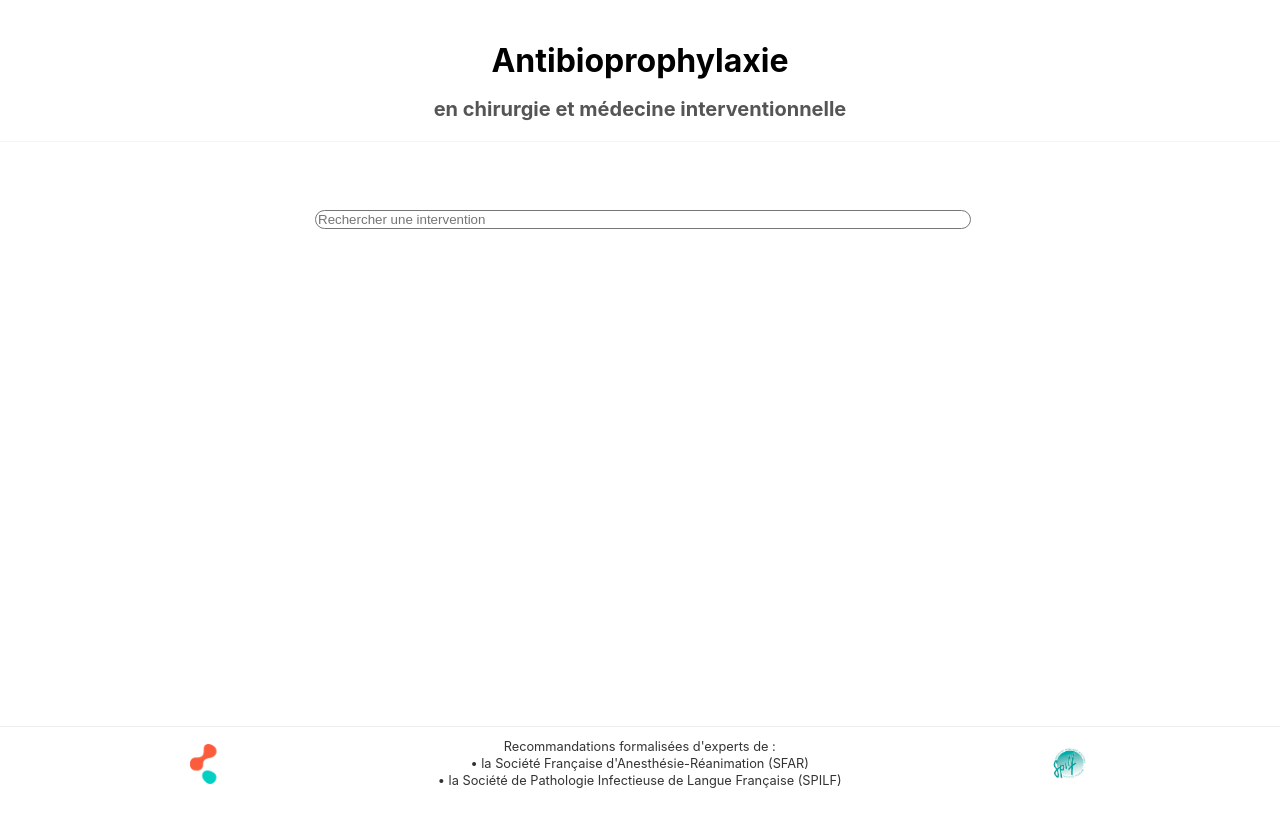
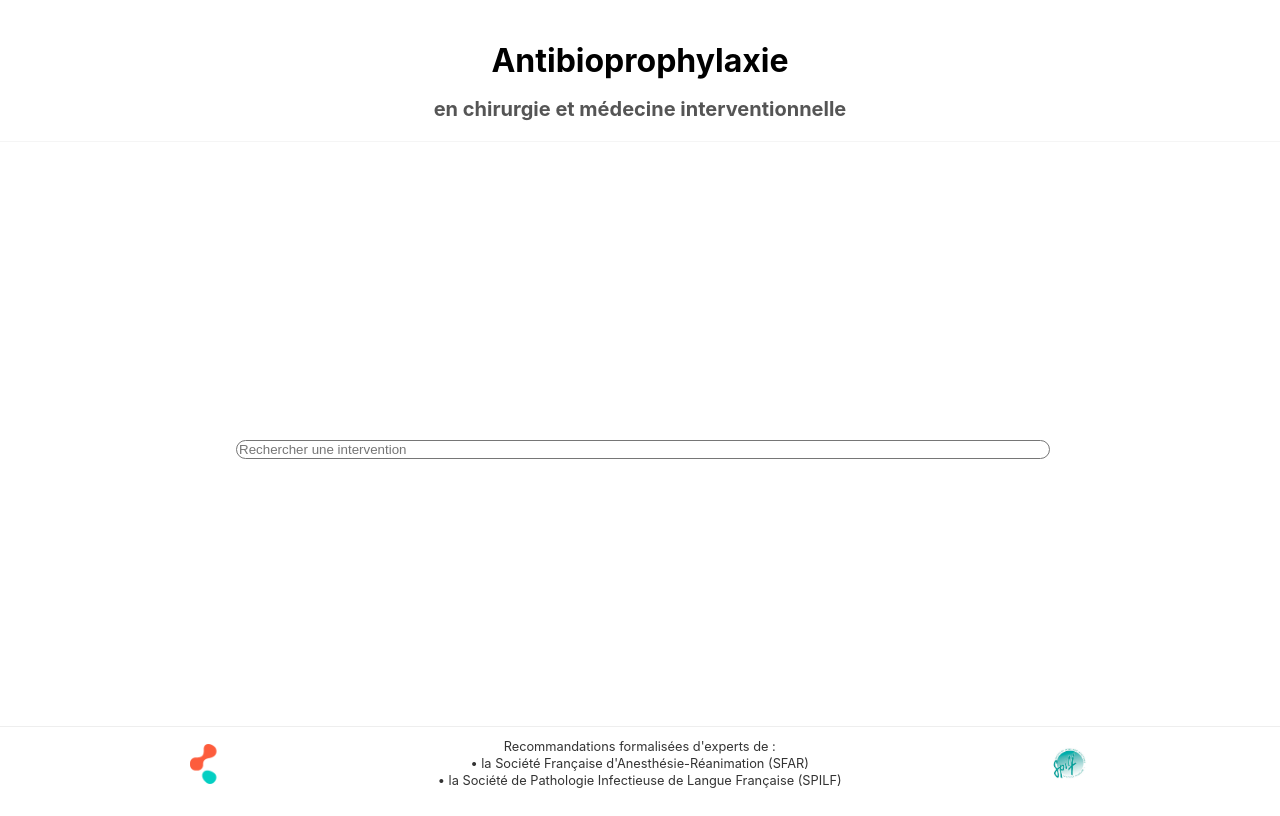
Before and after one commit to tomboulier/recos-antibioprophylaxie-SFAR, a Vue app in the folder frontend/: page / in a window 1280 px wide. Built offline with nearby package versions, Linux system fonts and the light colour scheme.

Commit message:
style: amélioration de la barre de recherche (centrage vertical, largeur 2/3 de l'écran, bords plus arrondis)

```diff
--- a/frontend/src/App.vue
+++ b/frontend/src/App.vue
@@ -83,10 +83,10 @@ const handleSearch = (query) => {
     <!-- Espace pour compenser le header fixe -->
     <div style="height: 120px;"></div>
 
-    <!-- Zone principale pour la recherche et les résultats -->
-    <div style="flex: 1; display: flex; flex-direction: column; align-items: center; padding: 20px;">
-      <!-- Barre de recherche centrée avec plus d'espace -->
-      <div style="width: 100%; max-width: 650px; margin: 60px auto; display: flex; justify-content: center; align-items: center;">
+    <!-- Zone principale pour la recherche et les résultats avec centrage vertical -->
+    <div style="flex: 1; display: flex; flex-direction: column; justify-content: center; align-items: center; padding: 20px;">
+      <!-- Barre de recherche centrée avec plus d'espace (2/3 de l'écran) -->
+      <div style="width: 100%; max-width: 66%; margin: 0 auto; display: flex; justify-content: center; align-items: center;">
         <SearchBar @search="handleSearch" />
       </div>
 
--- a/frontend/src/components/SearchBar.vue
+++ b/frontend/src/components/SearchBar.vue
@@ -44,13 +44,13 @@ watch(searchInput, (newValue) => {
 </script>
 
 <template>
-  <div class="relative w-full max-w-lg mx-auto mb-4">
-    <!-- Input de recherche avec bordures plus arrondies -->
+  <div class="relative w-full mx-auto mb-4">
+    <!-- Input de recherche avec bordures très arrondies et taille augmentée -->
     <input
       v-model="searchInput"
       type="text"
       placeholder="Rechercher une intervention"
-      class="w-full px-6 py-4 bg-white border border-gray-300 rounded-full text-gray-800 shadow-sm text-lg
+      class="w-full px-8 py-5 bg-white border border-gray-300 rounded-full text-gray-800 shadow-lg text-xl
             focus:outline-none focus:ring-2 focus:ring-blue-400 focus:border-blue-400 placeholder-gray-400"
       @input="handleSearch"
     />
@@ -59,10 +59,10 @@ watch(searchInput, (newValue) => {
     <button
       v-if="hasInput"
       @click="clearSearch"
-      class="absolute right-3 top-1/2 transform -translate-y-1/2 text-gray-400 hover:text-gray-600"
+      class="absolute right-6 top-1/2 transform -translate-y-1/2 text-gray-400 hover:text-gray-600"
       aria-label="Effacer la recherche"
     >
-      <svg xmlns="http://www.w3.org/2000/svg" class="h-5 w-5" viewBox="0 0 20 20" fill="currentColor">
+      <svg xmlns="http://www.w3.org/2000/svg" class="h-6 w-6" viewBox="0 0 20 20" fill="currentColor">
         <path fill-rule="evenodd" d="M10 18a8 8 0 100-16 8 8 0 000 16zM8.707 7.293a1 1 0 00-1.414 1.414L8.586 10l-1.293 1.293a1 1 0 101.414 1.414L10 11.414l1.293 1.293a1 1 0 001.414-1.414L11.414 10l1.293-1.293a1 1 0 00-1.414-1.414L10 8.586 8.707 7.293z" clip-rule="evenodd" />
       </svg>
     </button>
```
